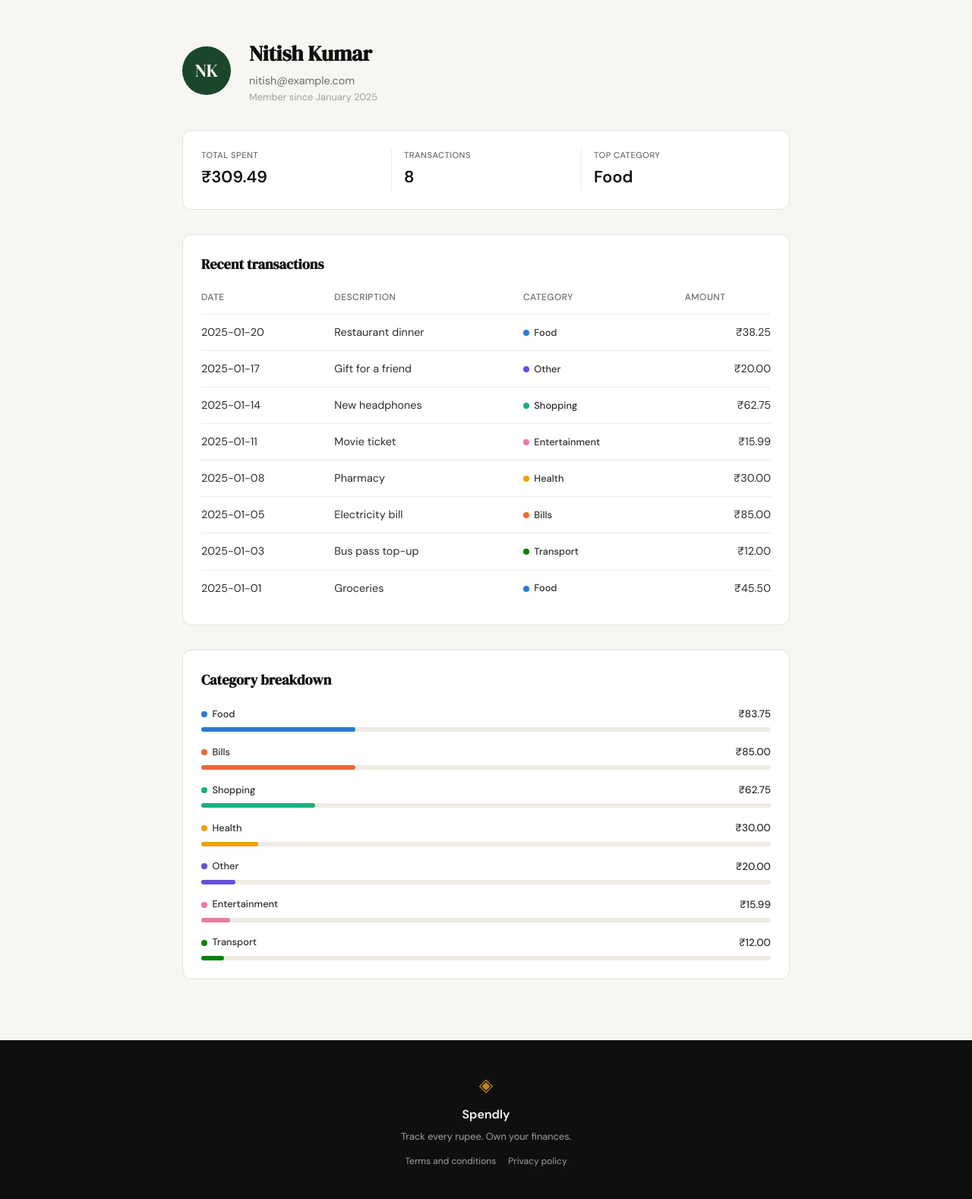
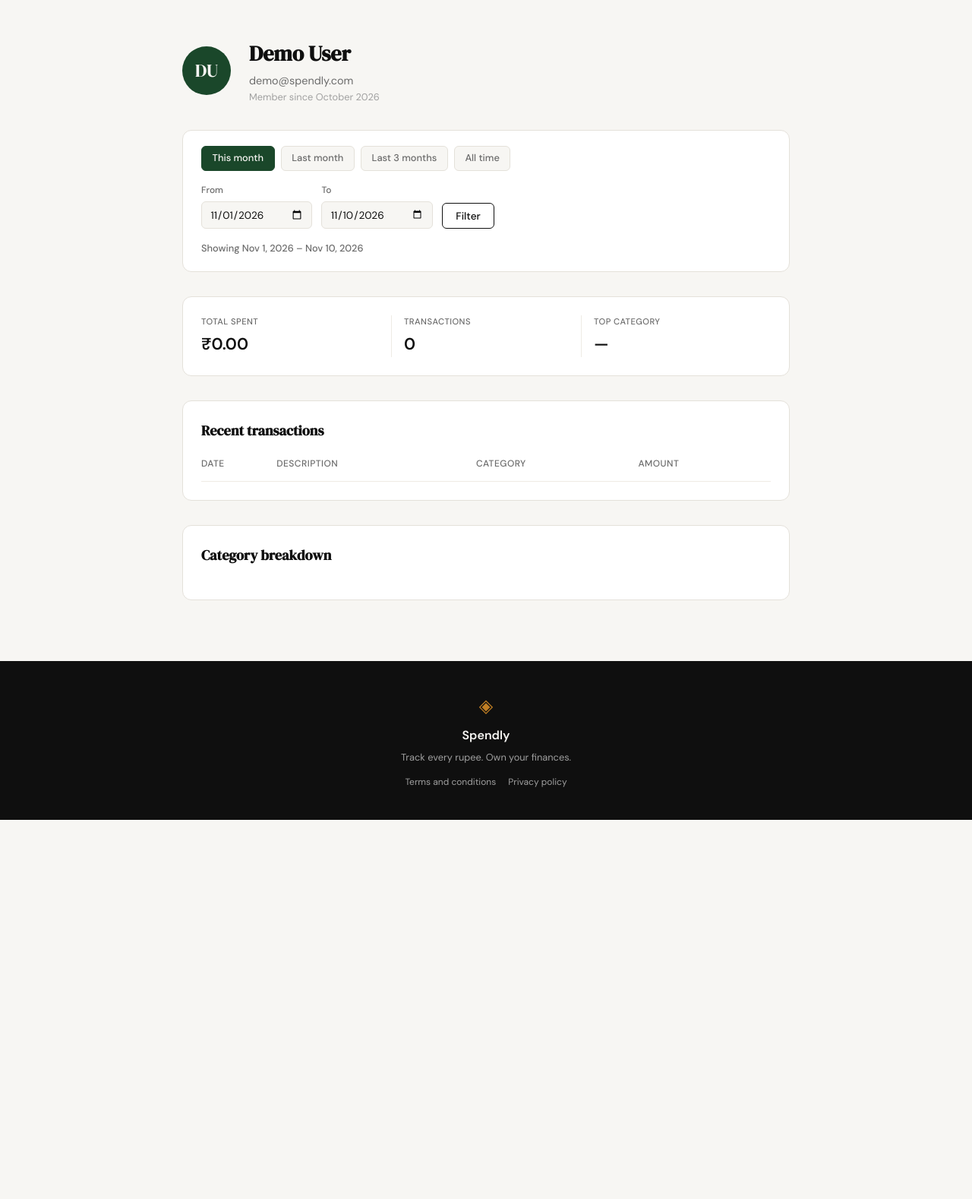
Before and after one commit to Shantanu-0101/Spendly-Expense_tracker, a Flask app: page /profile in a window 1280 px wide. Shown: the part 61-1639 px from the top of the page at 76% size. After the commit the page ends 1140 px from the top, so only its background shows below. Run offline with Flask 3, Linux system fonts and the light colour scheme; a user stored in the database is signed in; data comes from the database, SQL or seed files in the repository; lists and menus that the app fills with data are empty.

Commit message:
add date filter to profile page
Profile stats, transactions and category breakdown can now be scoped to
this month, last month, the last 90 days, all time, or a custom range via
GET query params. Bad or missing dates fall back to the current month.
The route now reads real data from the database, and tests run against a
temporary database.

Co-Authored-By: Claude Opus 5.5 <noreply@anthropic.com>

```diff
--- a/app.py
+++ b/app.py
@@ -1,6 +1,7 @@
 import os
 import functools
 import sqlite3
+from datetime import date, datetime, timedelta
 
 from flask import Flask, render_template, request, redirect, url_for, flash, session
 from werkzeug.security import generate_password_hash, check_password_hash
@@ -140,39 +141,142 @@ def logout():
 @app.route("/profile")
 @login_required
 def profile():
+    user_id = session["user_id"]
+    conn = get_db()
+
+    row = conn.execute(
+        "SELECT name, email, created_at FROM users WHERE id = ?", (user_id,)
+    ).fetchone()
+
+    initials = "".join(w[0].upper() for w in row["name"].split() if w)
+    try:
+        created_dt = datetime.strptime(row["created_at"], "%Y-%m-%d %H:%M:%S")
+        member_since = created_dt.strftime("%B %Y")
+    except (TypeError, ValueError):
+        member_since = row["created_at"] or "Unknown"
+
     user = {
-        "name": "Nitish Kumar",
-        "email": "nitish@example.com",
-        "initials": "NK",
-        "member_since": "January 2025",
+        "name": row["name"],
+        "email": row["email"],
+        "initials": initials,
+        "member_since": member_since,
     }
 
+    today = date.today()
+    first_of_month = today.replace(day=1)
+    is_all_time = request.args.get("range") == "all"
+
+    if is_all_time:
+        date_from = None
+        date_to = None
+    else:
+        raw_from = request.args.get("from")
+        raw_to = request.args.get("to")
+        try:
+            date_from = datetime.strptime(raw_from, "%Y-%m-%d").date()
+        except (TypeError, ValueError):
+            date_from = first_of_month
+        try:
+            date_to = datetime.strptime(raw_to, "%Y-%m-%d").date()
+        except (TypeError, ValueError):
+            date_to = today
+        if date_from > date_to:
+            date_from, date_to = date_to, date_from
+
+    if is_all_time:
+        date_where = ""
+        date_params = []
+    else:
+        date_where = "AND e.date >= ? AND e.date <= ?"
+        date_params = [date_from.isoformat(), date_to.isoformat()]
+
+    stats_row = conn.execute(
+        f"SELECT COALESCE(SUM(amount), 0) AS total, COUNT(*) AS cnt "
+        f"FROM expenses e WHERE e.user_id = ? {date_where}",
+        [user_id] + date_params,
+    ).fetchone()
+
+    total_spent = stats_row["total"]
+    transaction_count = stats_row["cnt"]
+
+    top_row = conn.execute(
+        f"SELECT category FROM expenses e WHERE e.user_id = ? {date_where} "
+        f"GROUP BY category ORDER BY SUM(amount) DESC LIMIT 1",
+        [user_id] + date_params,
+    ).fetchone()
+
     stats = {
-        "total_spent": "₹309.49",
-        "transaction_count": 8,
-        "top_category": "Food",
+        "total_spent": f"₹{total_spent:.2f}",
+        "transaction_count": transaction_count,
+        "top_category": top_row["category"] if top_row else "—",
     }
 
+    txn_rows = conn.execute(
+        f"SELECT date, description, category, amount FROM expenses e "
+        f"WHERE e.user_id = ? {date_where} ORDER BY e.date DESC",
+        [user_id] + date_params,
+    ).fetchall()
+
     transactions = [
-        {"date": "2025-01-20", "description": "Restaurant dinner",  "category": "Food",          "amount": "₹38.25"},
-        {"date": "2025-01-17", "description": "Gift for a friend",  "category": "Other",         "amount": "₹20.00"},
-        {"date": "2025-01-14", "description": "New headphones",     "category": "Shopping",      "amount": "₹62.75"},
-        {"date": "2025-01-11", "description": "Movie ticket",       "category": "Entertainment", "amount": "₹15.99"},
-        {"date": "2025-01-08", "description": "Pharmacy",           "category": "Health",        "amount": "₹30.00"},
-        {"date": "2025-01-05", "description": "Electricity bill",   "category": "Bills",         "amount": "₹85.00"},
-        {"date": "2025-01-03", "description": "Bus pass top-up",    "category": "Transport",     "amount": "₹12.00"},
-        {"date": "2025-01-01", "description": "Groceries",          "category": "Food",          "amount": "₹45.50"},
+        {
+            "date": r["date"],
+            "description": r["description"],
+            "category": r["category"],
+            "amount": f"₹{r['amount']:.2f}",
+        }
+        for r in txn_rows
     ]
 
+    cat_rows = conn.execute(
+        f"SELECT category, SUM(amount) AS total FROM expenses e "
+        f"WHERE e.user_id = ? {date_where} "
+        f"GROUP BY category ORDER BY total DESC",
+        [user_id] + date_params,
+    ).fetchall()
+
     categories = [
-        {"name": "Food",          "total": "₹83.75",  "percent": 27},
-        {"name": "Bills",         "total": "₹85.00",  "percent": 27},
-        {"name": "Shopping",      "total": "₹62.75",  "percent": 20},
-        {"name": "Health",        "total": "₹30.00",  "percent": 10},
-        {"name": "Other",         "total": "₹20.00",  "percent": 6},
-        {"name": "Entertainment", "total": "₹15.99",  "percent": 5},
-        {"name": "Transport",     "total": "₹12.00",  "percent": 4},
+        {
+            "name": c["category"],
+            "total": f"₹{c['total']:.2f}",
+            "percent": round(c["total"] / total_spent * 100) if total_spent > 0 else 0,
+        }
+        for c in cat_rows
     ]
+
+    conn.close()
+
+    last_month_end = first_of_month - timedelta(days=1)
+    last_month_start = last_month_end.replace(day=1)
+    three_months_ago = today - timedelta(days=90)
+
+    presets = [
+        {"label": "This month", "key": "this_month",
+         "url": url_for("profile", **{"from": first_of_month.isoformat(), "to": today.isoformat()})},
+        {"label": "Last month", "key": "last_month",
+         "url": url_for("profile", **{"from": last_month_start.isoformat(), "to": last_month_end.isoformat()})},
+        {"label": "Last 3 months", "key": "last_3_months",
+         "url": url_for("profile", **{"from": three_months_ago.isoformat(), "to": today.isoformat()})},
+        {"label": "All time", "key": "all",
+         "url": url_for("profile", range="all")},
+    ]
+
+    if is_all_time:
+        active_preset = "all"
+    elif date_from == first_of_month and date_to == today:
+        active_preset = "this_month"
+    elif date_from == last_month_start and date_to == last_month_end:
+        active_preset = "last_month"
+    elif date_from == three_months_ago and date_to == today:
+        active_preset = "last_3_months"
+    else:
+        active_preset = "custom"
+
+    day_fmt = "%#d" if os.name == "nt" else "%-d"
+    if is_all_time:
+        date_label = "Showing all time"
+    else:
+        fmt = f"%b {day_fmt}, %Y"
+        date_label = f"Showing {date_from.strftime(fmt)} – {date_to.strftime(fmt)}"
 
     return render_template(
         "profile.html",
@@ -180,6 +284,11 @@ def profile():
         stats=stats,
         transactions=transactions,
         categories=categories,
+        presets=presets,
+        active_preset=active_preset,
+        date_from=date_from.isoformat() if date_from else "",
+        date_to=date_to.isoformat() if date_to else "",
+        date_label=date_label,
     )
 
 
--- a/static/css/style.css
+++ b/static/css/style.css
@@ -809,6 +809,90 @@ a { color: inherit; text-decoration: none; }
 .profile-bar--transport      { background: var(--cat-transport); }
 .profile-bar--other          { background: var(--cat-other); }
 
+.filter-bar {
+    background: var(--paper-card);
+    border: 1px solid var(--border);
+    border-radius: var(--radius-md);
+    padding: 1.25rem 1.5rem;
+    margin-bottom: 2rem;
+    display: flex;
+    flex-direction: column;
+    gap: 1rem;
+}
+
+.filter-presets {
+    display: flex;
+    flex-wrap: wrap;
+    gap: 0.5rem;
+}
+
+.filter-preset {
+    display: inline-block;
+    padding: 0.35rem 0.85rem;
+    font-size: 0.8rem;
+    font-weight: 500;
+    color: var(--ink-muted);
+    background: var(--paper);
+    border: 1px solid var(--border);
+    border-radius: var(--radius-sm);
+    text-decoration: none;
+    transition: all 0.2s;
+}
+
+.filter-preset:hover {
+    color: var(--ink);
+    border-color: var(--ink-muted);
+}
+
+.filter-preset--active,
+.filter-preset--active:hover {
+    background: var(--accent);
+    color: var(--paper);
+    border-color: var(--accent);
+}
+
+.filter-custom {
+    display: flex;
+    align-items: flex-end;
+    gap: 0.75rem;
+    flex-wrap: wrap;
+}
+
+.filter-dates {
+    display: flex;
+    gap: 0.75rem;
+}
+
+.filter-field {
+    display: flex;
+    flex-direction: column;
+    gap: 0.3rem;
+}
+
+.filter-field-label {
+    font-size: 0.75rem;
+    font-weight: 500;
+    color: var(--ink-muted);
+}
+
+.filter-date-input {
+    width: auto;
+    max-width: 170px;
+    padding: 0.45rem 0.65rem;
+    font-size: 0.85rem;
+}
+
+.filter-btn {
+    padding: 0.45rem 1.1rem;
+    font-size: 0.85rem;
+}
+
+.filter-label {
+    font-size: 0.8rem;
+    font-weight: 500;
+    color: var(--ink-muted);
+}
+
 /* ------------------------------------------------------------------ */
 /* Footer                                                              */
 /* ------------------------------------------------------------------ */
@@ -1000,4 +1084,19 @@ a { color: inherit; text-decoration: none; }
     .profile-table td:nth-child(2) {
         display: none;
     }
+
+    .filter-custom,
+    .filter-dates {
+        flex-direction: column;
+        align-items: stretch;
+    }
+
+    .filter-date-input {
+        width: 100%;
+        max-width: 100%;
+    }
+
+    .filter-btn {
+        width: 100%;
+    }
 }
--- a/templates/profile.html
+++ b/templates/profile.html
@@ -14,6 +14,31 @@
                 <p class="profile-email">{{ user.email }}</p>
                 <p class="profile-since">Member since {{ user.member_since }}</p>
             </div>
+        </div>
+
+        <div class="filter-bar">
+            <div class="filter-presets">
+                {% for p in presets %}
+                <a href="{{ p.url }}" class="filter-preset{% if active_preset == p.key %} filter-preset--active{% endif %}">{{ p.label }}</a>
+                {% endfor %}
+                {% if active_preset == 'custom' %}
+                <span class="filter-preset filter-preset--active">Custom</span>
+                {% endif %}
+            </div>
+            <form class="filter-custom" action="{{ url_for('profile') }}" method="get">
+                <div class="filter-dates">
+                    <label class="filter-field">
+                        <span class="filter-field-label">From</span>
+                        <input type="date" name="from" value="{{ date_from }}" class="form-input filter-date-input" required>
+                    </label>
+                    <label class="filter-field">
+                        <span class="filter-field-label">To</span>
+                        <input type="date" name="to" value="{{ date_to }}" class="form-input filter-date-input" required>
+                    </label>
+                </div>
+                <button type="submit" class="btn-dark-outline filter-btn">Filter</button>
+            </form>
+            <p class="filter-label">{{ date_label }}</p>
         </div>
 
         <div class="profile-stats">
```
Also changed, not shown: tests/conftest.py (added, +55 -0 lines), tests/test_date_filter_profile.py (added, +242 -0 lines), .claude/specs/06-date-filter-profile.md (added).
